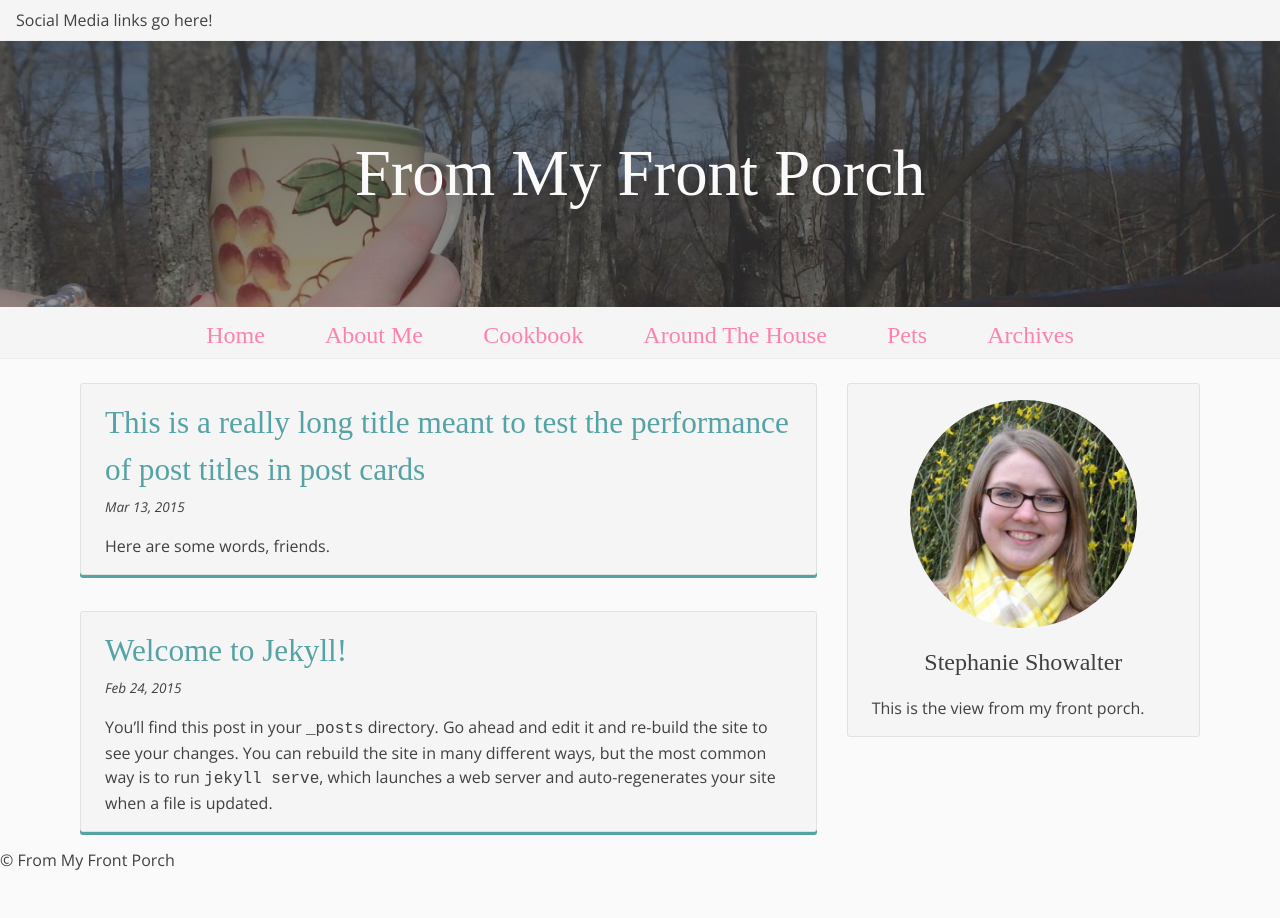
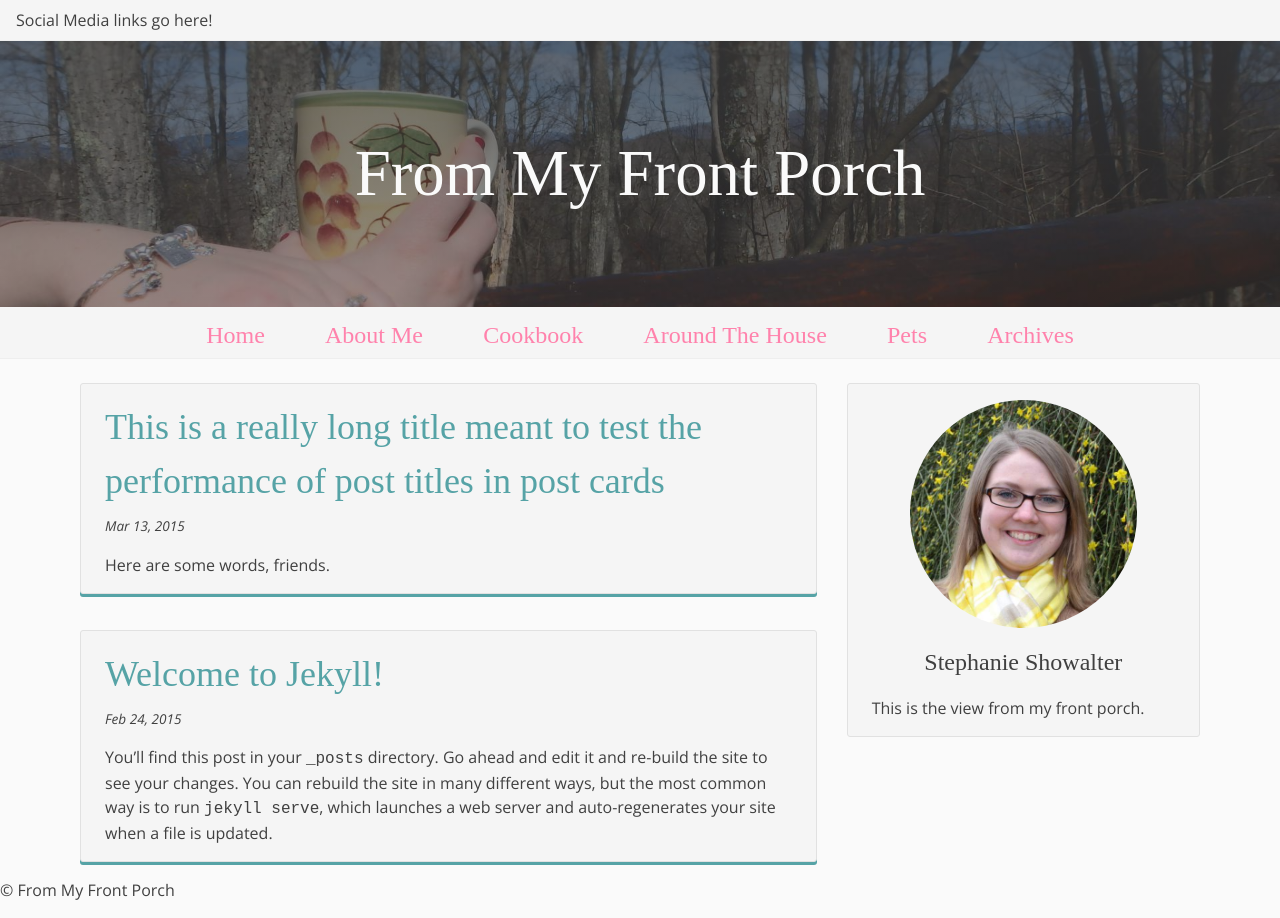
Before and after one commit to orangedaisy/frommyfrontporch, a Jekyll site: the page built from index.html, in a window 1280 px wide. Built offline with Jekyll 4.4.1, drawn with Linux system fonts in a browser that asks for light colours; some web fonts are replaced; Markdown is read by kramdown in place of the engine named in the settings; the list of posts is cut into pages by our own code.

Commit message:
Add post styles
Add post styles to project. Also includes a few minor changes to make
post cards and full-post views more consistent--both the card and full
view of posts have the bottom-box shadow.

```diff
--- a/_sass/components/_c-card.scss
+++ b/_sass/components/_c-card.scss
@@ -32,7 +32,7 @@
 .c-card__title {
   font: {
     family: $f-brand;
-    size: modular-scale(1em,3,1.25);
+    size: modular-scale(1em,2,1.5);
     weight: 400;
   }
   margin: 0 auto;
@@ -59,6 +59,7 @@
     size: 85%;
     style: italic;
   }
+  margin: .5rem auto;
 }
 
 .c-card__text {
--- /dev/null
+++ b/_sass/components/_c-post.scss
@@ -0,0 +1,38 @@
+// ----------
+//
+// post
+//
+// Our main 'post' component. This partial includes styling
+// for all the elements that live outside of the actual
+// markdown content.
+//
+// For the partial that affects markdown content, head
+// over to 's-post'.
+//
+// ----------
+
+.c-post {
+  background: shade($c-white,2%);
+  border: 1px solid shade($c-white,10%);
+  border-radius: 3px;
+  box-shadow: 0 3px 0 palette(teal);
+  padding: 1rem 1.5rem;
+}
+
+.c-post__title {
+  color: palette(teal);
+  font: {
+    family: $f-brand;
+    size: modular-scale(1em,2,1.5);
+    weight: 400;
+  }
+  margin: 0 auto;
+}
+
+.c-post__meta {
+  font: {
+    size: 85%;
+    style: italic;
+  }
+  margin: .5rem auto;
+}
--- a/css/style.scss
+++ b/css/style.scss
@@ -43,3 +43,4 @@
 // components
 @import "components/c-social-media";
 @import "components/c-card";
+@import "components/c-post";
--- a/index.html
+++ b/index.html
@@ -10,7 +10,7 @@
         <a href="{{ post.url | prepend: site.baseurl }}" title="{{ post.title }}">{{ post.title }}</a>
       </h2>
 
-      <span class="c-card__meta">{{ post.date | date: "%b %-d, %Y" }}</span>
+      <p class="c-card__meta">{{ post.date | date: "%b %-d, %Y" }}</p>
 
       <p class="c-card__text">{{ post.excerpt | remove: '<p>' | remove: '</p>' }}
     </li>
```
